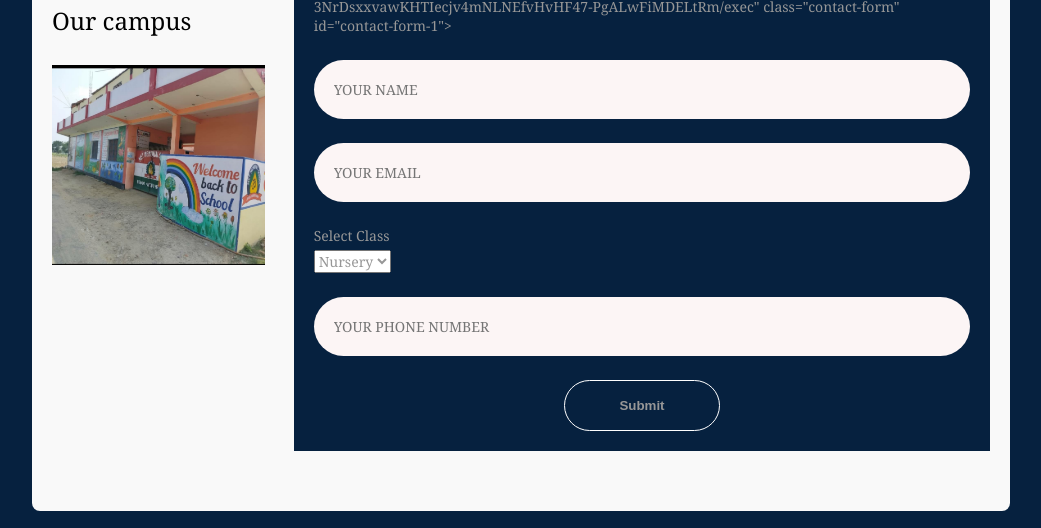
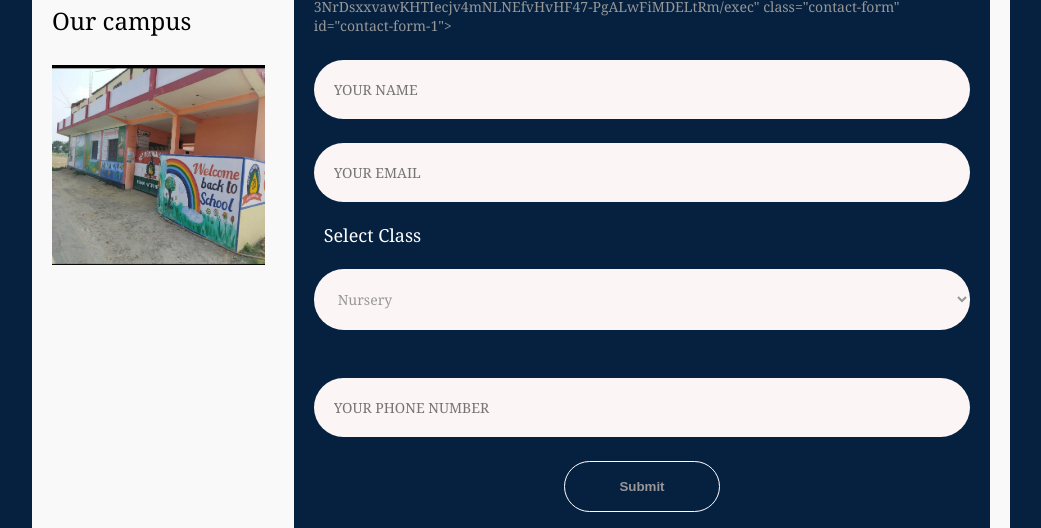
Before and after one commit to thekunalsingh/net-memorial-school, a plain HTML site: page index.html in a window 1280 px wide. Shown: the part 1278-1806 px from the top of the page, without its empty margins (119-1160 px from the left). Drawn offline with Linux system fonts and the light colour scheme.

Commit message:
Update layout.css

```diff
--- a/layout/styles/layout.css
+++ b/layout/styles/layout.css
@@ -1235,7 +1235,8 @@ table a,
     text-align: center;
 }
 
-.input-control input {
+.input-control input,
+.input-control select {
     margin: 1.5rem 0;
     border-radius: 30px;
     font-weight: inherit;
@@ -1249,6 +1250,12 @@ table a,
     color: var(--color-white);
     resize: none;
     padding: 20px;
+}
+
+.input-control label {
+    font-size: 18px;
+    color: white;
+    padding-left: 10px;
 }
 
 .submit-btn {
```
